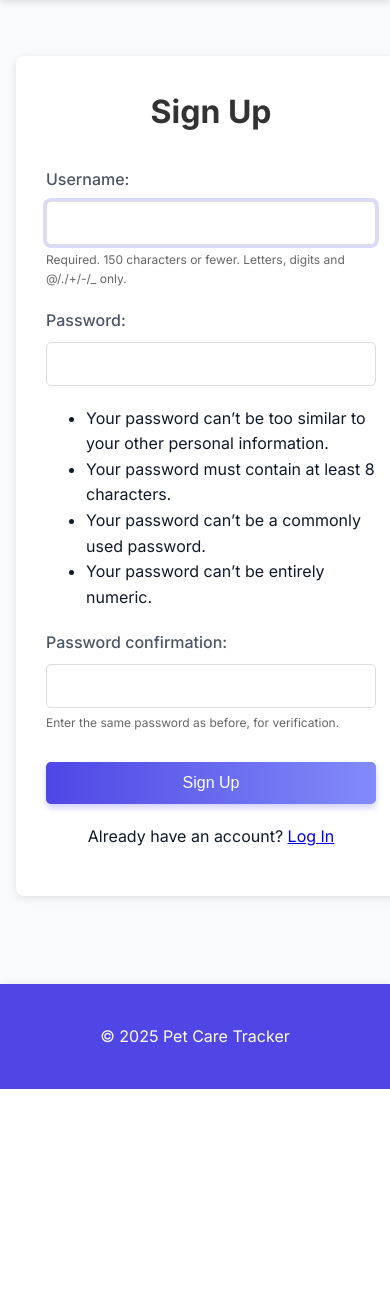
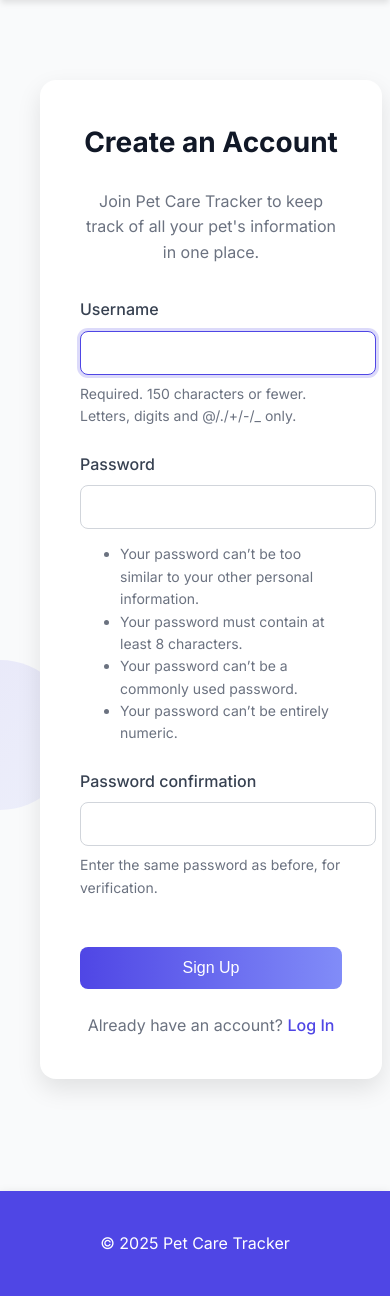
Before and after one commit to Tembwecodes/pet-care-tracker, a Django app: page /accounts/signup/ in a window 390 px wide; the page is wider, and only the part inside the window is pictured. Shown: the part 109-1405 px from the top of that part. Before the commit the page ends 1198 px from the top of that part, so only its background shows below. Run offline with Django 5.2, Linux system fonts and the light colour scheme.

Commit message:
pet_confirm_delete.html, vaccination_confirm_delete.html, vaccination_form.html

```diff
--- a/static/css/style.css
+++ b/static/css/style.css
@@ -1168,3 +1168,218 @@
     color: #6b7280;
     margin-bottom: 1.5rem;
 }
+
+/* Enhanced Feature Cards Layout */
+.features {
+    margin: 4rem 0;
+}
+
+.features h2 {
+    text-align: center;
+    margin-bottom: 2.5rem;
+    font-weight: 700;
+    color: #111827;
+    font-size: 2rem;
+}
+
+.feature-cards {
+    display: grid;
+    grid-template-columns: repeat(auto-fit, minmax(300px, 1fr));
+    gap: 2.5rem;
+    padding: 0.5rem;
+}
+
+.feature-card {
+    background: white;
+    border-radius: 12px;
+    overflow: hidden;
+    box-shadow: 0 4px 6px rgba(0, 0, 0, 0.05);
+    transition: transform 0.3s ease, box-shadow 0.3s ease;
+    display: flex;
+    flex-direction: column;
+    height: 100%;
+    padding: 2rem;
+    border-top: 4px solid #4f46e5;
+}
+
+.feature-card:hover {
+    transform: translateY(-8px);
+    box-shadow: 0 15px 30px rgba(0, 0, 0, 0.1);
+}
+
+.feature-card h3 {
+    font-size: 1.25rem;
+    font-weight: 600;
+    margin-top: 0;
+    margin-bottom: 1rem;
+    color: #4f46e5;
+}
+
+.feature-card p {
+    color: #6b7280;
+    margin-bottom: 1.5rem;
+    line-height: 1.6;
+    flex-grow: 1;
+}
+
+.feature-card .feature-icon {
+    background: linear-gradient(135deg, #4f46e5 0%, #818cf8 100%);
+    color: white;
+    width: 30px;
+    height: 30px;
+    border-radius: 50%;
+    display: flex;
+    align-items: center;
+    justify-content: center;
+    font-size: 1.5rem;
+    margin-bottom: 1.5rem;
+}
+
+/* Responsive adjustments for feature cards */
+@media screen and (max-width: 768px) {
+    .feature-cards {
+        gap: 1.5rem;
+    }
+
+    .feature-card {
+        padding: 1.5rem;
+    }
+}
+
+/* Enhanced Auth Forms */
+.auth-container {
+    max-width: 450px;
+    margin: 4rem auto;
+    padding: 0 1.5rem;
+}
+
+.auth-form {
+    background-color: white;
+    border-radius: 1rem;
+    box-shadow: 0 10px 25px rgba(0, 0, 0, 0.1);
+    padding: 2.5rem;
+    animation: fadeIn 0.5s ease-out;
+}
+
+.auth-form h1 {
+    margin-top: 0;
+    margin-bottom: 1.5rem;
+    text-align: center;
+    color: #111827;
+    font-size: 1.75rem;
+    font-weight: 700;
+}
+
+.auth-form p.intro {
+    text-align: center;
+    margin-bottom: 2rem;
+    color: #6b7280;
+}
+
+.auth-form .form-group {
+    margin-bottom: 1.5rem;
+}
+
+.auth-form label {
+    display: block;
+    margin-bottom: 0.5rem;
+    font-weight: 500;
+    color: #374151;
+}
+
+.auth-form input[type="text"],
+.auth-form input[type="email"],
+.auth-form input[type="password"] {
+    width: 100%;
+    padding: 0.75rem 1rem;
+    border: 1px solid #d1d5db;
+    border-radius: 0.5rem;
+    font-size: 1rem;
+    transition: all 0.3s ease;
+}
+
+.auth-form input[type="text"]:focus,
+.auth-form input[type="email"]:focus,
+.auth-form input[type="password"]:focus {
+    border-color: #4f46e5;
+    box-shadow: 0 0 0 3px rgba(79, 70, 229, 0.2);
+    outline: none;
+}
+
+.auth-form .submit-btn {
+    width: 100%;
+    margin-top: 1.5rem;
+    padding: 0.75rem;
+    background: linear-gradient(to right, #4f46e5, #818cf8);
+    color: white;
+    border: none;
+    border-radius: 0.5rem;
+    font-size: 1rem;
+    font-weight: 500;
+    cursor: pointer;
+    transition: all 0.3s ease;
+}
+
+.auth-form .submit-btn:hover {
+    transform: translateY(-2px);
+    box-shadow: 0 4px 12px rgba(79, 70, 229, 0.3);
+}
+
+.auth-form .error-message {
+    background-color: #fee2e2;
+    color: #ef4444;
+    padding: 1rem;
+    border-radius: 0.5rem;
+    margin-bottom: 1.5rem;
+    font-weight: 500;
+}
+
+.auth-form .helptext {
+    display: block;
+    margin-top: 0.5rem;
+    color: #6b7280;
+    font-size: 0.875rem;
+}
+
+.auth-form ul.errorlist {
+    color: #ef4444;
+    margin: 0.5rem 0;
+    padding-left: 1.5rem;
+    font-size: 0.875rem;
+}
+
+.auth-alternate {
+    text-align: center;
+    margin-top: 1.5rem;
+    color: #6b7280;
+}
+
+.auth-alternate a {
+    color: #4f46e5;
+    text-decoration: none;
+    font-weight: 500;
+}
+
+.auth-alternate a:hover {
+    text-decoration: underline;
+}
+
+/* Decorative elements */
+.auth-form-decoration {
+    position: absolute;
+    width: 150px;
+    height: 150px;
+    border-radius: 50%;
+    background: linear-gradient(135deg, rgba(79, 70, 229, 0.1) 0%, rgba(129, 140, 248, 0.1) 100%);
+    z-index: -1;
+}
+
+.decoration-top-right {
+    top: -75px;
+    right: -75px;
+}
+
+.decoration-bottom-left {
+    bottom: -75px;
+    left: -75px;
+}
--- a/templates/registration/signup.html
+++ b/templates/registration/signup.html
@@ -1,100 +1,46 @@
 {% extends 'base.html' %}
-
 {% block content %}
+<div class="auth-container">
     <div class="auth-form">
-    <h1>Sign Up</h1>
+        <h1>Create an Account</h1>
+        <p class="intro">Join Pet Care Tracker to keep track of all your pet's information in one place.</p>
 
         {% if error_message %}
-        <p class="error-message">{{ error_message }}</p>
+            <div class="error-message">
+                {{ error_message }}
+            </div>
         {% endif %}
 
         <form method="post">
             {% csrf_token %}
-        {{ form.as_p }}
-        <input type="submit" value="Sign Up" class="btn">
+
+            {% for field in form %}
+                <div class="form-group">
+                    <label for="{{ field.id_for_label }}">{{ field.label }}</label>
+                    {{ field }}
+                    {% if field.help_text %}
+                        <span class="helptext">{{ field.help_text }}</span>
+                    {% endif %}
+                    {% if field.errors %}
+                        <ul class="errorlist">
+                            {% for error in field.errors %}
+                                <li>{{ error }}</li>
+                            {% endfor %}
+                        </ul>
+                    {% endif %}
+                </div>
+            {% endfor %}
+
+            <button type="submit" class="submit-btn">Sign Up</button>
         </form>
 
-    <p class="auth-alternate">Already have an account? <a href="{% url 'login' %}">Log In</a></p>
+        <div class="auth-alternate">
+            Already have an account? <a href="{% url 'login' %}">Log In</a>
         </div>
 
-<style>
-    .auth-form {
-        max-width: 400px;
-        margin: 40px auto;
-        background-color: white;
-        padding: 30px;
-        border-radius: 8px;
-        box-shadow: 0 2px 8px rgba(0,0,0,0.1);
-    }
-
-    .auth-form h1 {
-        margin-top: 0;
-        margin-bottom: 30px;
-        text-align: center;
-        color: #333;
-    }
-
-    .error-message {
-        background-color: #fee2e2;
-        color: #ef4444;
-        padding: 10px;
-        border-radius: 5px;
-        margin-bottom: 20px;
-    }
-
-    form p {
-        margin-bottom: 20px;
-    }
-
-    form label {
-        display: block;
-        margin-bottom: 8px;
-        font-weight: 500;
-    }
-
-    form input[type="text"],
-    form input[type="password"] {
-        width: 100%;
-        padding: 12px;
-        border: 1px solid #ddd;
-        border-radius: 5px;
-        font-size: 16px;
-        box-sizing: border-box;
-    }
-
-    form input[type="submit"] {
-        width: 100%;
-        background-color: #3498db;
-        color: white;
-        padding: 12px;
-        border: none;
-        border-radius: 5px;
-        font-size: 16px;
-        cursor: pointer;
-        margin-top: 10px;
-    }
-
-    form input[type="submit"]:hover {
-        background-color: #2980b9;
-    }
-
-    .auth-alternate {
-        text-align: center;
-        margin-top: 20px;
-    }
-
-    .helptext {
-        font-size: 12px;
-        color: #666;
-        display: block;
-        margin-top: 5px;
-    }
-
-    ul.errorlist {
-        color: #ef4444;
-        margin: 5px 0;
-        padding-left: 20px;
-        font-size: 14px;
-    }
-</style>
+        <!-- Decorative elements -->
+        <div class="auth-form-decoration decoration-top-right"></div>
+        <div class="auth-form-decoration decoration-bottom-left"></div>
+    </div>
+</div>
 {% endblock %}
```
Also changed, not shown: templates/home.html (+24 -20 lines), templates/main_app/pet_confirm_delete.html (+44 -0 lines), templates/main_app/vaccination_confrm_delete.html (+21 -0 lines), templates/main_app/vaccination_form.html (+14 -0 lines), templates/registration/login.html (+31 -9 lines). Lines whose indentation alone changed are shown as unchanged.
